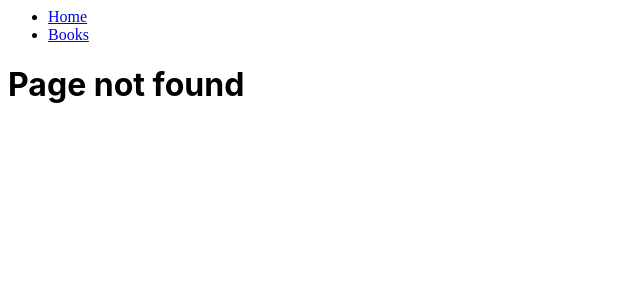
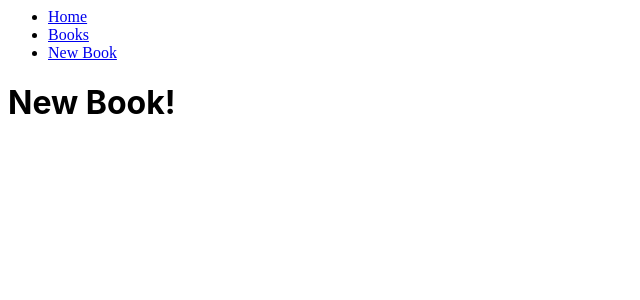
Before and after one commit to afolabiopakunle/react-router-dom-2, a React (Create React App) app: page /books/new in a window 1280 px wide. Before the commit this address had no page. Shown: the top 300 px of the page, without its empty margins (0-640 px from the left). Built offline with nearby package versions, Linux system fonts and the light colour scheme.

Commit message:
nested layout implemented

```diff
--- a/src/App.js
+++ b/src/App.js
@@ -4,6 +4,7 @@ import Home from './pages/Home'
 import BookList from './pages/BookList';
 import NotFound from './pages/NotFound';
 import Book from './pages/Book'
+import NewBook from './pages/NewBook'
 import "./style.css";
 
 export default function App() {
@@ -13,12 +14,16 @@ export default function App() {
       <ul>
         <li><Link to='/'>Home</Link></li>
         <li><Link to='/books'>Books</Link></li>
+        <li><Link to='/books/new'>New Book</Link></li>
       </ul>
       </nav>
    <Routes>
      <Route path='/' element={<Home />}/>
-     <Route path='/books' element={<BookList />}/>
-     <Route path='/book/:name/:id' element={<Book />} />
+     <Route path='/books'>
+       <Route index element={<BookList />} />
+        <Route path=':name/:id' element={<Book />} />
+        <Route path='/books/new' element={<NewBook />}/>
+     </Route>
      <Route path='*' element={<NotFound />} />
      </Routes>
      </>
--- a/src/pages/BookList.js
+++ b/src/pages/BookList.js
@@ -6,9 +6,9 @@ export default function BookList() {
     <div>
       <h1>BookList</h1>
       <ul>
-        <li><Link to='/book/unknown/23'>Book 1</Link></li>
-        <li><Link to='/book/Afolabi/4'>Book 2</Link></li>
-        <li><Link to='/book/Jumi/1'>Book 3</Link></li>
+        <li><Link to='/books/unknown/23'>Book 1</Link></li>
+        <li><Link to='/books/Afolabi/4'>Book 2</Link></li>
+        <li><Link to='/books/Jumi/1'>Book 3</Link></li>
       </ul>
     </div>
   );
--- a/src/pages/NewBook.js
+++ b/src/pages/NewBook.js
@@ -3,8 +3,7 @@ import React from 'react';
 export default function NewBook() {
   return (
     <div>
-      <h1>Hello StackBlitz!</h1>
-      <p>Start editing to see some magic happen :)</p>
+      <h1>New Book!</h1>
     </div>
   );
 }
--- a/src/pages/NotFound.js
+++ b/src/pages/NotFound.js
@@ -4,7 +4,6 @@ export default function NotFound() {
   return (
     <div>
       <h1>Page not found</h1>
-
     </div>
   );
 }
```
